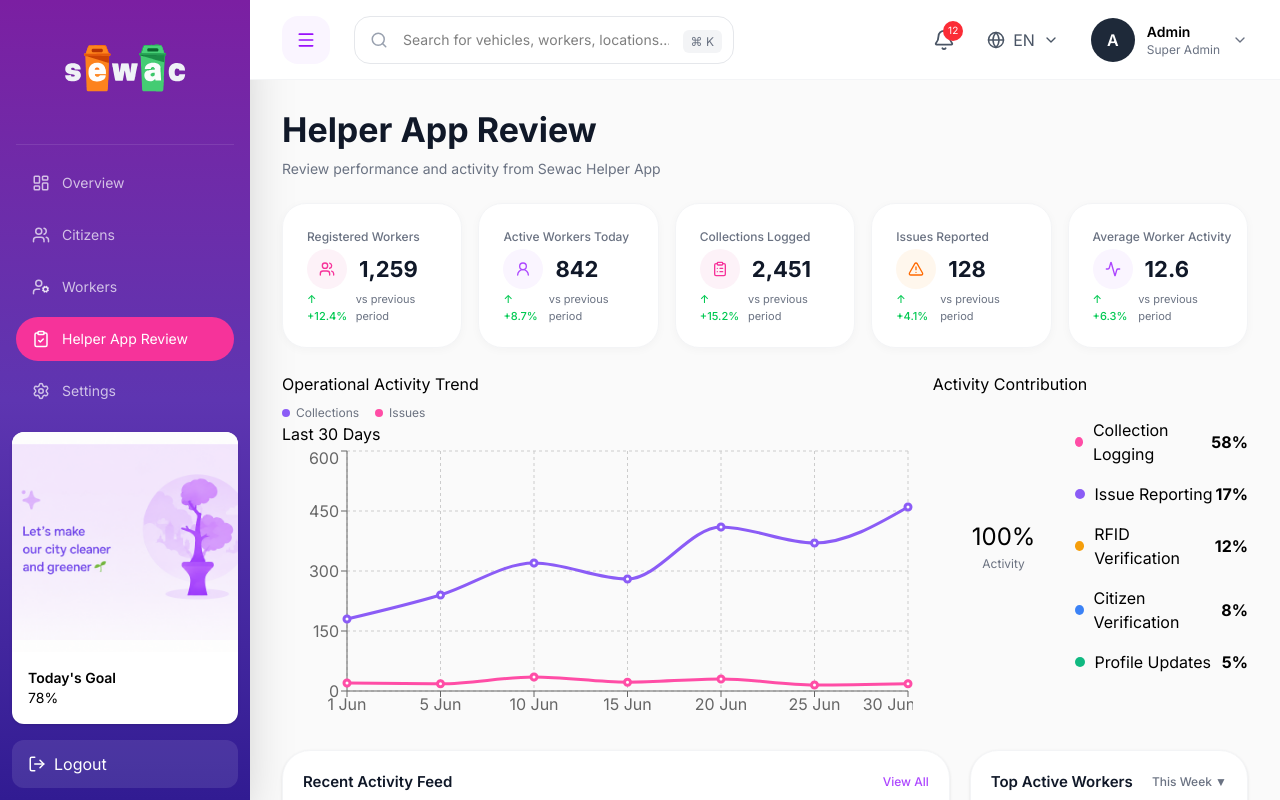
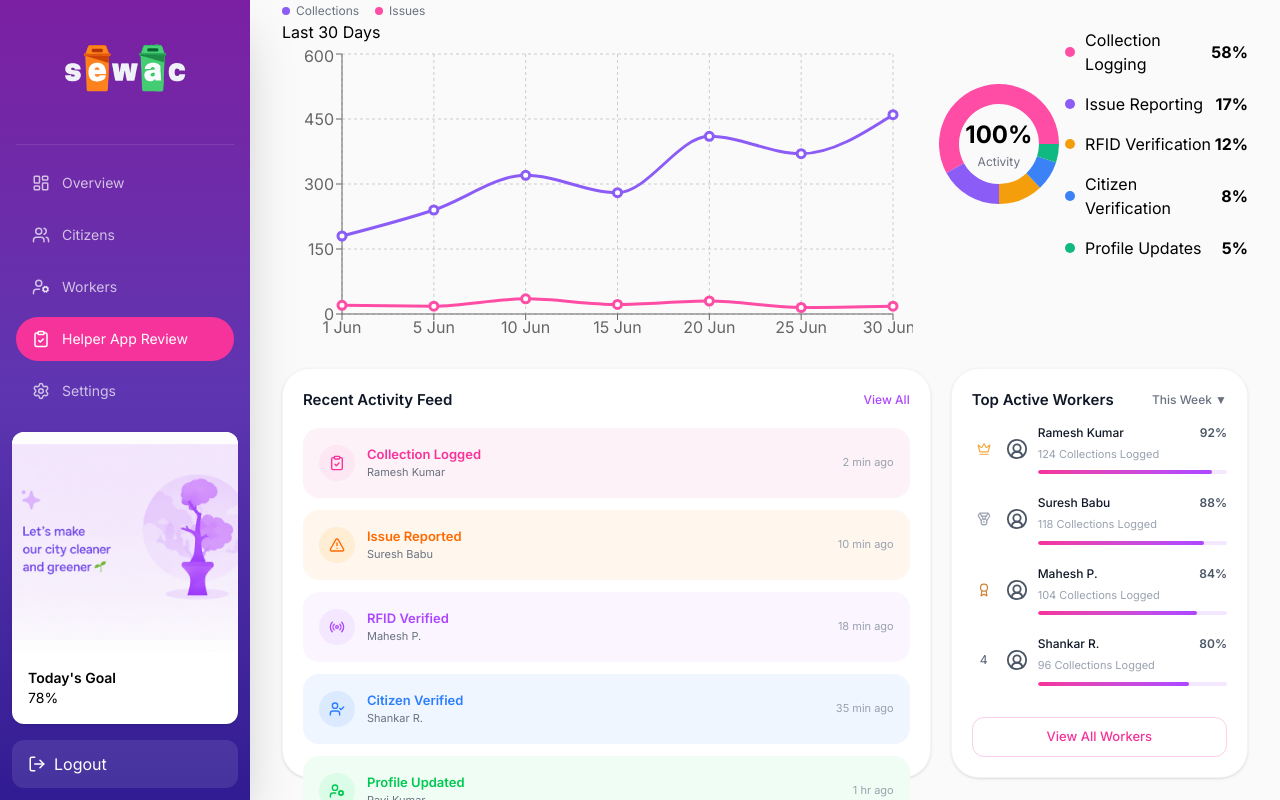
Before and after one commit to devsudhanshu-bel/sewac-main, a React (Vite) app in the folder sewac-frontend/: page /admin-helper-review in a window 1280 px wide. Both pictures are taken after a click on the button "View All". Built offline with nearby package versions, Linux system fonts and the light colour scheme.

Commit message:
Changes in Hlper-review

```diff
--- a/sewac-frontend/src/components/helperReview/ActivityContribution.jsx
+++ b/sewac-frontend/src/components/helperReview/ActivityContribution.jsx
@@ -36,7 +36,6 @@
 const ActivityContribution = () => {
   return (
     <div className="dashboard-card chart-card">
-
       <h3 style={{ marginBottom: "20px" }}>
         Activity Contribution
       </h3>
@@ -48,23 +47,20 @@
           height: "260px",
         }}
       >
-
         <div
           style={{
-            width: "45%",
+            width: "42%",
             position: "relative",
+            height: "100%",
           }}
         >
-          <ResponsiveContainer
-            width="100%"
-            height="100%"
-          >
+          <ResponsiveContainer width="100%" height="100%">
             <PieChart>
               <Pie
                 data={data}
                 dataKey="value"
-                innerRadius={45}
-                outerRadius={70}
+                innerRadius={40}
+                outerRadius={60}
                 stroke="none"
               >
                 {data.map((item) => (
@@ -85,12 +81,14 @@
               flexDirection: "column",
               justifyContent: "center",
               alignItems: "center",
+              pointerEvents: "none",
             }}
           >
             <h2
               style={{
                 margin: 0,
                 fontSize: "24px",
+                fontWeight: 700,
               }}
             >
               100%
@@ -109,7 +107,7 @@
 
         <div
           style={{
-            width: "55%",
+            width: "58%",
             display: "flex",
             flexDirection: "column",
             gap: "16px",
@@ -137,6 +135,7 @@
                     height: "10px",
                     borderRadius: "50%",
                     background: item.color,
+                    flexShrink: 0,
                   }}
                 />
 
@@ -147,9 +146,7 @@
             </div>
           ))}
         </div>
-
       </div>
-
     </div>
   );
 };
--- a/sewac-frontend/src/components/helperReview/OperationalTrendChart.jsx
+++ b/sewac-frontend/src/components/helperReview/OperationalTrendChart.jsx
@@ -73,8 +73,16 @@
 
       </div>
 
-      <ResponsiveContainer width="100%" height={280}>
-        <LineChart data={activityTrendData}>
+      <ResponsiveContainer width="100%" height={300}>
+        <LineChart
+  data={activityTrendData}
+  margin={{
+    top: 10,
+    right: 20,
+    left: 0,
+    bottom: 0,
+  }}
+>
           <CartesianGrid strokeDasharray="3 3" />
 
           <XAxis dataKey="day" />
@@ -88,6 +96,7 @@
   dataKey="collections"
   stroke="#8b5cf6"
   strokeWidth={3}
+  dot={{ r: 4 }}
 />
 
           <Line
@@ -95,6 +104,7 @@
   dataKey="issues"
   stroke="#ff4da6"
   strokeWidth={3}
+  dot={{ r: 4 }}
           />
         </LineChart>
       </ResponsiveContainer>
--- a/sewac-frontend/src/components/helperReview/TopActiveWorkers.jsx
+++ b/sewac-frontend/src/components/helperReview/TopActiveWorkers.jsx
@@ -55,7 +55,7 @@
         flex-col
       "
     >
-      <div className="flex items-center justify-between mb-4">
+      <div className="flex items-center justify-between mb-3">
 
         <h3 className="text-[15px] font-semibold text-gray-900">
           Top Active Workers
@@ -67,7 +67,7 @@
 
       </div>
 
-      <div className="flex-1 flex flex-col justify-between">
+      <div className="flex-1 flex flex-col gap-5">
 
         {workers.map((worker) => {
           const RankIcon = worker.icon;
@@ -77,7 +77,7 @@
               key={worker.rank}
               className="flex items-center gap-2.5"
             >
-              <div className="w-5 flex justify-center items-center shrink-0">
+              <div className="w-6 flex justify-center items-center shrink-0">
 
                 {RankIcon ? (
                   <RankIcon
@@ -100,7 +100,7 @@
               <div className="flex-1">
 
                 <div className="flex justify-between items-center mb-1">
-                  <span className="text-[12px] font-medium text-gray-800">
+                  <span className="text-[12px] font-medium text-gray-900">
                     {worker.name}
                   </span>
 
@@ -137,8 +137,8 @@
 
       <button
         className="
-          mt-4
-          mb-1
+          mt-6
+
           h-[40px]
           rounded-xl
           border
--- a/sewac-frontend/src/pages/HelperAppReview.jsx
+++ b/sewac-frontend/src/pages/HelperAppReview.jsx
@@ -25,7 +25,7 @@
         <ActivityContribution />
       </div>
 
-      <div className="grid grid-cols-[2.4fr_1fr] gap-5 mt-6 mb-8">
+      <div className="grid grid-cols-[2.4fr_1.1fr] gap-5 mt-6 mb-8 items-stretch">
         <ActivityFeed />
         <TopActiveWorkers />
       </div>
```
Also changed, not shown: 1 other file (tests, documents, lock files or other folders). Lines whose indentation alone changed are shown as unchanged.
